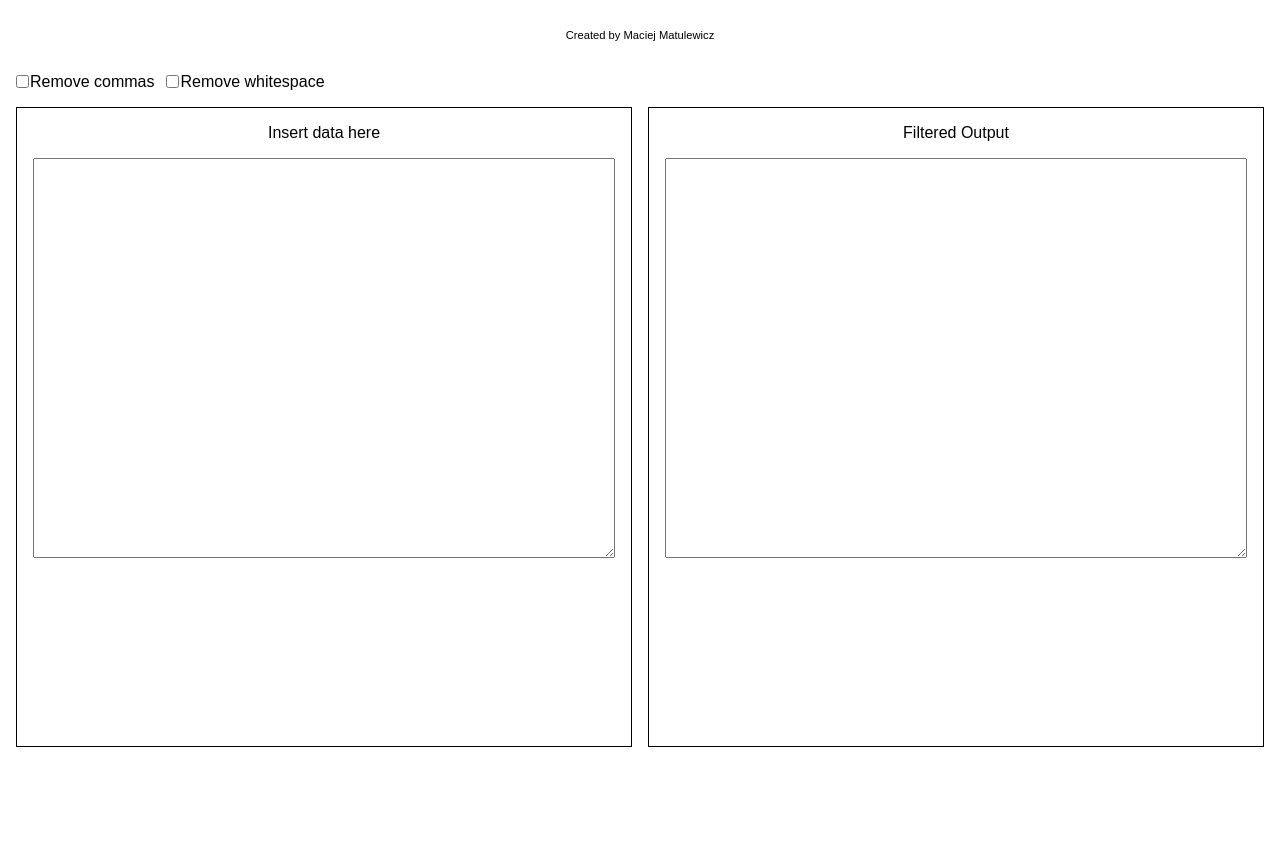
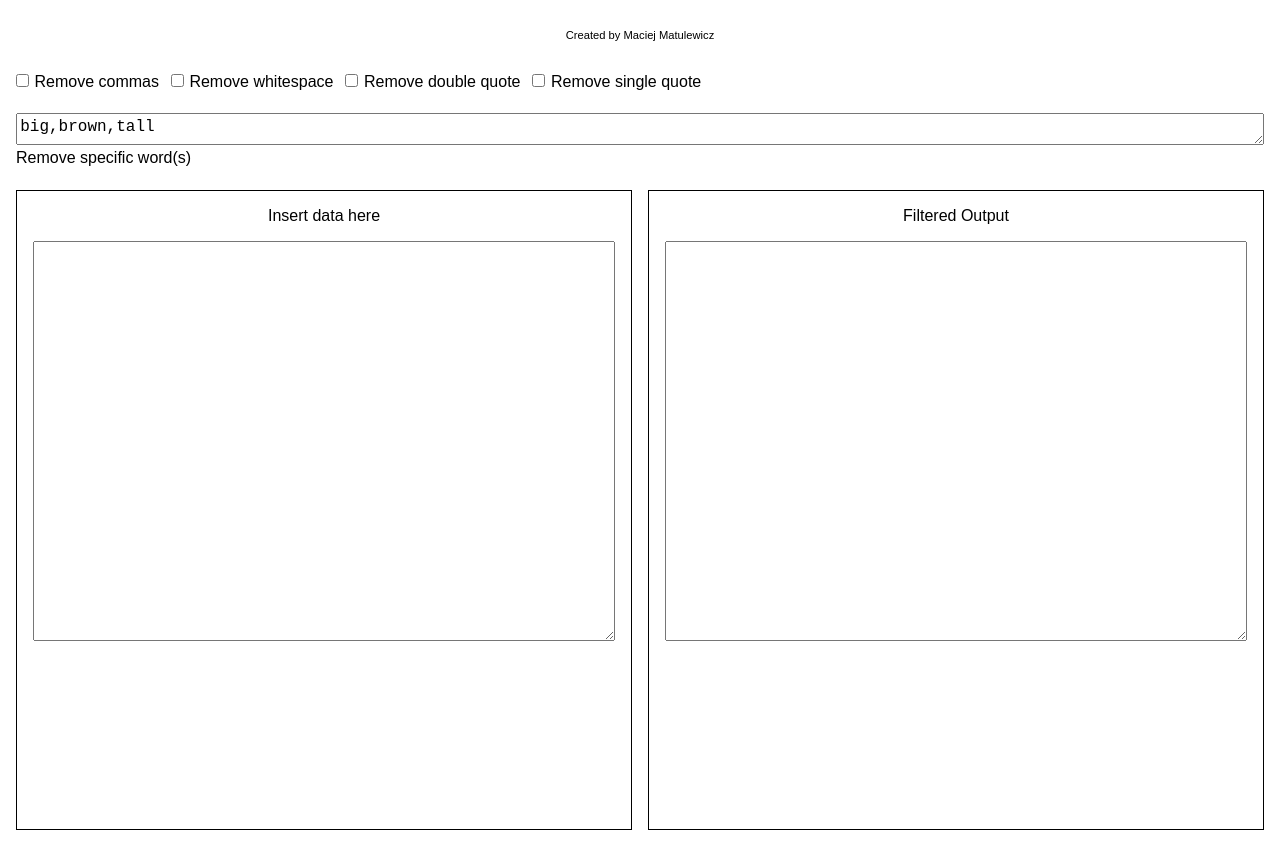
Before and after one commit to MrMaciejM/text-data-filter, a plain HTML site: page index.html in a window 1280 px wide. Shown: the part 72-918 px from the top of the page. Before the commit the page ends 835 px from the top, so only its background shows below. Drawn offline with Linux system fonts and the light colour scheme.

Commit message:
added filtering option based on words

```diff
--- a/index.html
+++ b/index.html
@@ -15,21 +15,62 @@
     <div class="controlsDiv">
       <div class="optionsDiv">
         <!-- rem commas option -->
+        <div>
           <input
             type="checkbox"
             id="remCommaOptId"
             name="remCommaOptId"
             value="comma"
-        /><br />
+          />
           <label for="remCommaOptId">Remove commas</label>
+        </div>
+
         <!-- rem whitespace option -->
+        <div>
           <input
             type="checkbox"
             id="remWhitespaceOptId"
             name="remWhitespaceOptId"
             value="whitespace"
-        /><br />
-        <label for="remCommaOptId">Remove whitespace</label>
+          />
+          <label for="remWhitespaceOptId">Remove whitespace</label>
+        </div>
+        <!-- remove double quotes -->
+        <div>
+          <input
+            type="checkbox"
+            id="remDblQuoteId"
+            name="remDblQuoteId"
+            value="remDblQuoteId"
+          />
+          <label for="remDblQuoteId">Remove double quote</label>
+        </div>
+        <!--  -->
+        <!-- remove single quotes -->
+        <div>
+          <input
+            type="checkbox"
+            id="remSinglQuoteId"
+            name="remSinglQuoteId"
+            value="remSinglQuoteId"
+          />
+          <label for="remSinglQuoteId">Remove single quote</label>
+        </div>
+        <!--  -->
+      </div>
+    </div>
+    <!-- second row of options -->
+    <div class="secondRowOptionsContainer">
+      <div>
+        <textarea
+          class="remSpecWords"
+          name="remSpecWords"
+          id="remSpecWords"
+          placeholder="Example: test1, test2, test3"
+        >
+big,brown,tall</textarea
+        >
+        <label for="remSpecWords">Remove specific word(s)</label>
       </div>
     </div>
     <main>
--- a/script.js
+++ b/script.js
@@ -3,6 +3,9 @@ let filteredTextArea = document.getElementById("filteredTextArea");
 
 let remCommaOpt = document.getElementById("remCommaOptId");
 let remWhitespaceOpt = document.getElementById("remWhitespaceOptId");
+let remDblQuoteIdOpt = document.getElementById("remDblQuoteId");
+let remSinglQuoteId = document.getElementById("remSinglQuoteId");
+let remSpecWordsOpt = document.getElementById("remSpecWords");
 
 dataTextArea.addEventListener("input", (e) => {
   let output = filteredTextArea;
@@ -11,8 +14,17 @@ dataTextArea.addEventListener("input", (e) => {
   // options
   let commaOpt = remCommaOpt.checked;
   let whitespaceOpt = remWhitespaceOpt.checked;
+  let dblQuoteIdOpt = remDblQuoteIdOpt.checked;
+  let singlQuoteId = remSinglQuoteId.checked;
+  let remSpecWords = remSpecWordsOpt.value;
 
-  let optionsArray = [commaOpt, whitespaceOpt];
+  let optionsArray = [
+    commaOpt,
+    whitespaceOpt,
+    dblQuoteIdOpt,
+    singlQuoteId,
+    remSpecWords,
+  ];
 
   // Options object + data filtering functions
   const transformations = [
@@ -24,11 +36,38 @@ dataTextArea.addEventListener("input", (e) => {
       option: whitespaceOpt,
       filter: (text) => text.replace(/\s+/g, ""),
     },
+    {
+      option: dblQuoteIdOpt,
+      filter: (text) => text.replace(/"+/g, ""),
+    },
+    {
+      option: singlQuoteId,
+      filter: (text) => text.replace(/'+/g, ""),
+    },
+    {
+      option: remSpecWordsOpt,
+      filter: (text) => {
+        if (remSpecWordsOpt.value.length > 0) {
+          //prettier-ignore
+          let wordsToRemArray = remSpecWordsOpt.value.split(",").map(word => word.trim());
+
+          //prettier-ignore
+          let regex = new RegExp("\\b(" + wordsToRemArray.join("|") + ")\\b", "gi"); // \\b is a boundary flag
+
+          //prettier-ignore
+          let updatedText = text.replace(regex, '').replace(/\s{2,}/g, ' ').trim(); // s{2,} means 2 or more spaces
+
+          return updatedText;
+        }
+      },
+    },
   ];
 
   let resultData = dataToFilter;
 
   optionsArray.forEach((option, index) => {
+    console.log(index);
+
     //console.log(dataToFilter);
     if (option) {
       resultData = transformations[index].filter(resultData);
--- a/styles.css
+++ b/styles.css
@@ -22,6 +22,14 @@ body {
 }
 .optionsDiv label {
   margin-right: 12px;
+}
+
+.secondRowOptionsContainer {
+  margin: 1.4rem 0;
+}
+.remSpecWords {
+  height: 2rem;
+  padding: 0.2rem;
 }
 
 main {
@@ -64,3 +72,7 @@ textarea {
   height: 50vh;
   font-size: 1rem;
 }
+
+.optionsDiv label {
+  /* border: 1px solid lime !important; */
+}
```
Lines whose indentation alone changed are shown as unchanged.
